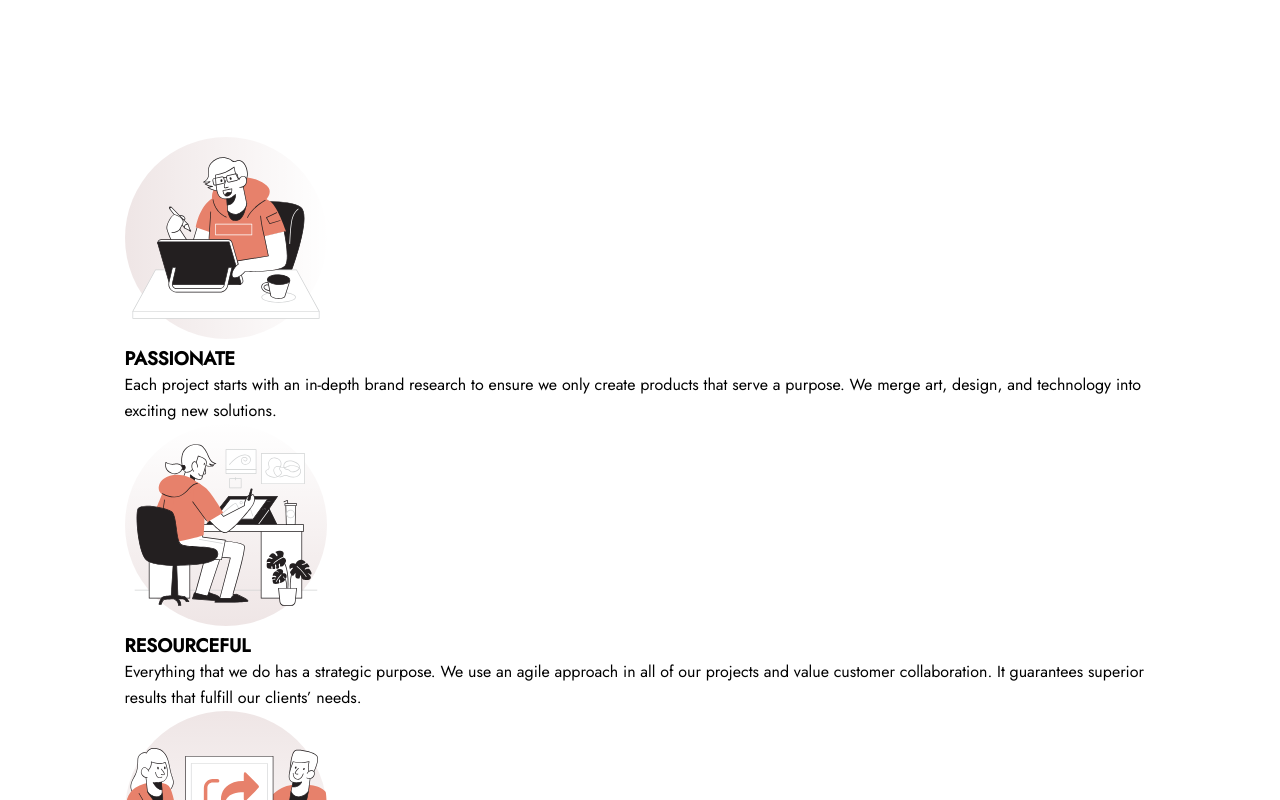
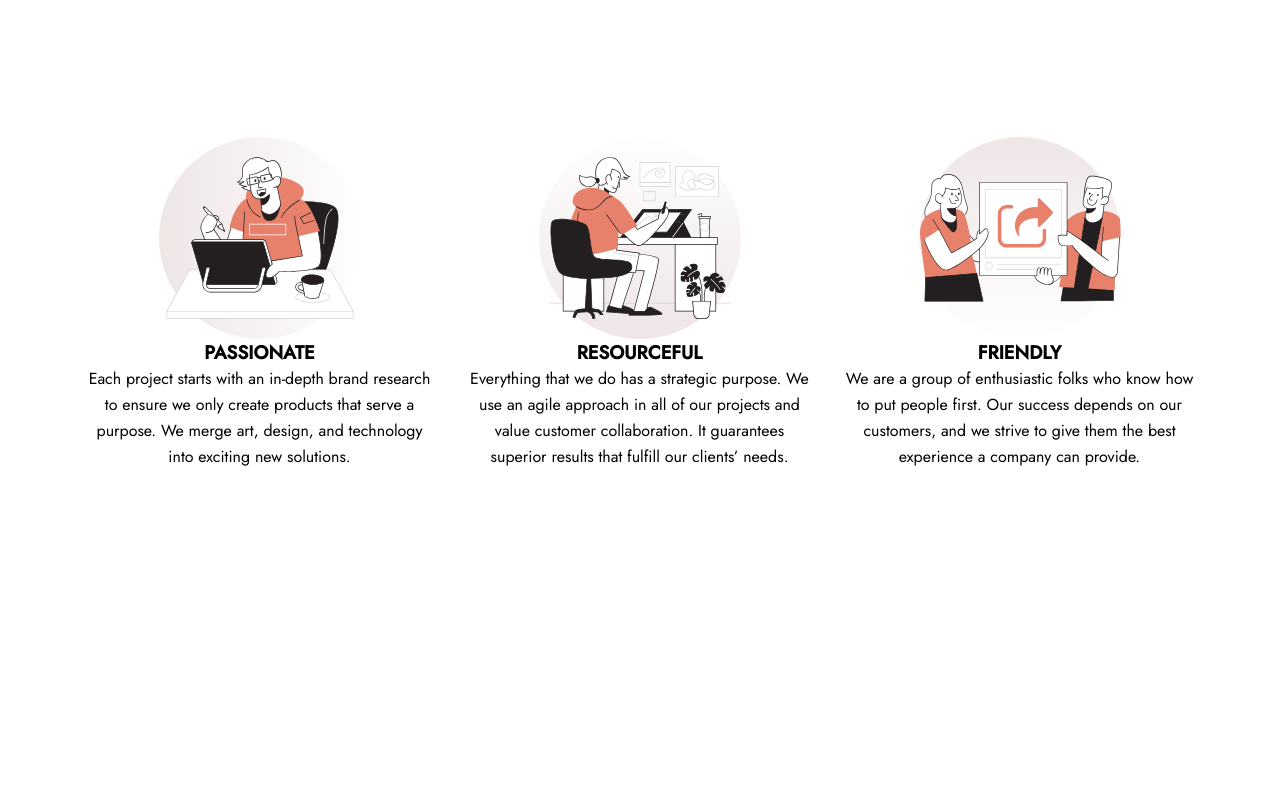
Before and after one commit to GiannisJOHN/designo, a React (Create React App) app: page / in a window 1280 px wide. Shown: the part 1660-2460 px from the top of the page. After the commit the page ends 2330 px from the top, so only its background shows below. Built offline with nearby package versions, Linux system fonts and the light colour scheme.

Commit message:
container changed

```diff
--- a/src/components/features/features-element.jsx
+++ b/src/components/features/features-element.jsx
@@ -2,7 +2,7 @@ import React from 'react'
 
 function FeaturesElement(props) {
     return (
-        <div>
+        <div className='feature-element-wrapper'>
             <img className="feature-img" src={props.data.image} alt="" />
             <div className="feature-title-wrapper">
                 <h3>{props.data.title}</h3>
--- a/src/css/css.js
+++ b/src/css/css.js
@@ -3,3 +3,4 @@ import './navbar.css'
 import './home.css'
 import './link-box.css'
 import './links.css'
+import './features.css'
--- /dev/null
+++ b/src/css/features.css
@@ -0,0 +1,18 @@
+.features-container {
+    display: flex;
+    gap: 30px;
+
+
+
+    margin-bottom: 200px;
+}
+
+.feature-element-wrapper {
+    display: flex;
+    flex-direction: column;
+    align-items: center;
+    text-align: center;
+    width: 100%;
+    max-width: 350px;
+    min-width: 350px;
+}
--- a/src/css/global-styles.css
+++ b/src/css/global-styles.css
@@ -25,6 +25,7 @@
 }
 
 .container {
+	box-sizing: content-box;
 	width: 100%;
 	max-width: 1111px;
 	padding: 0 40px;
```
